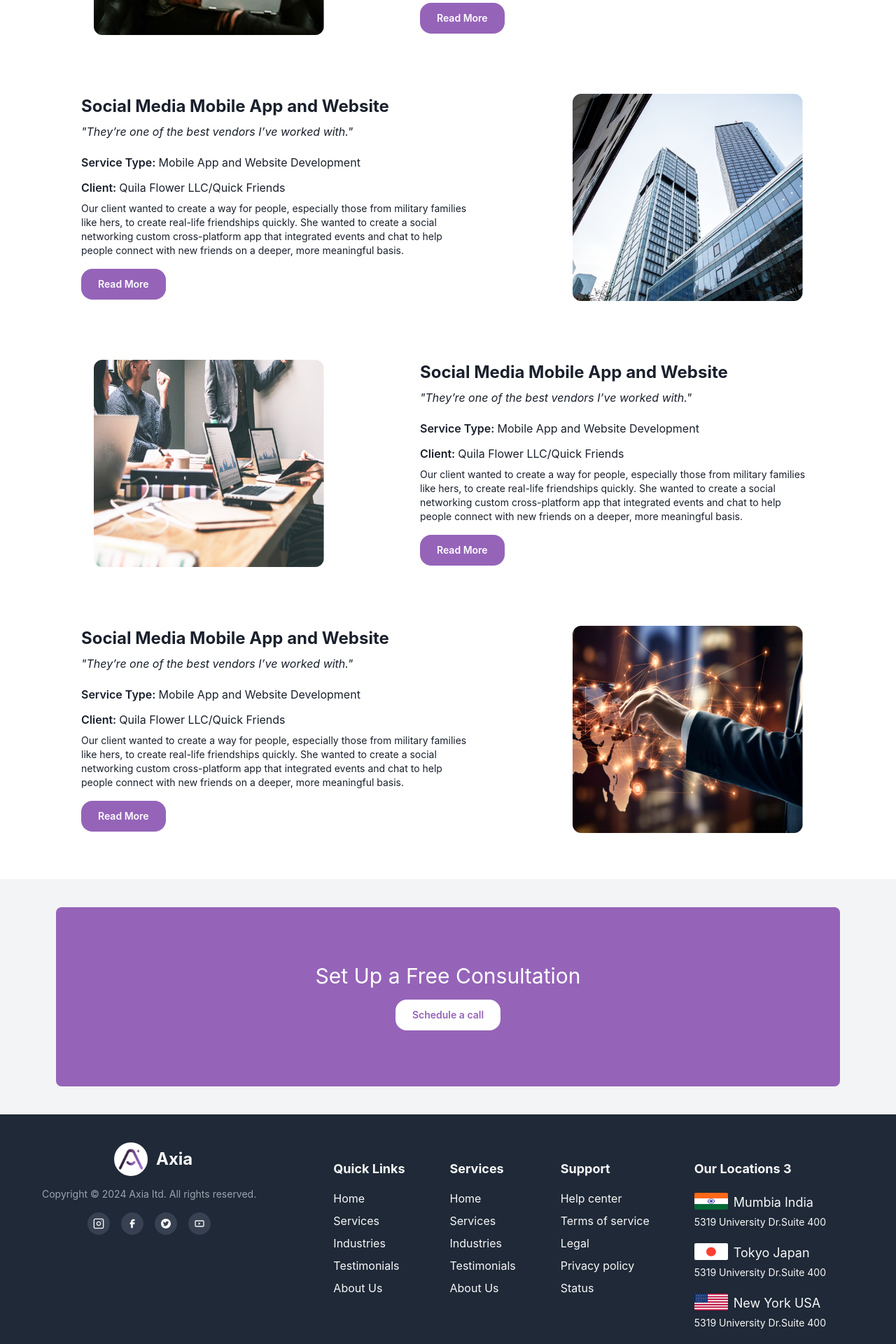
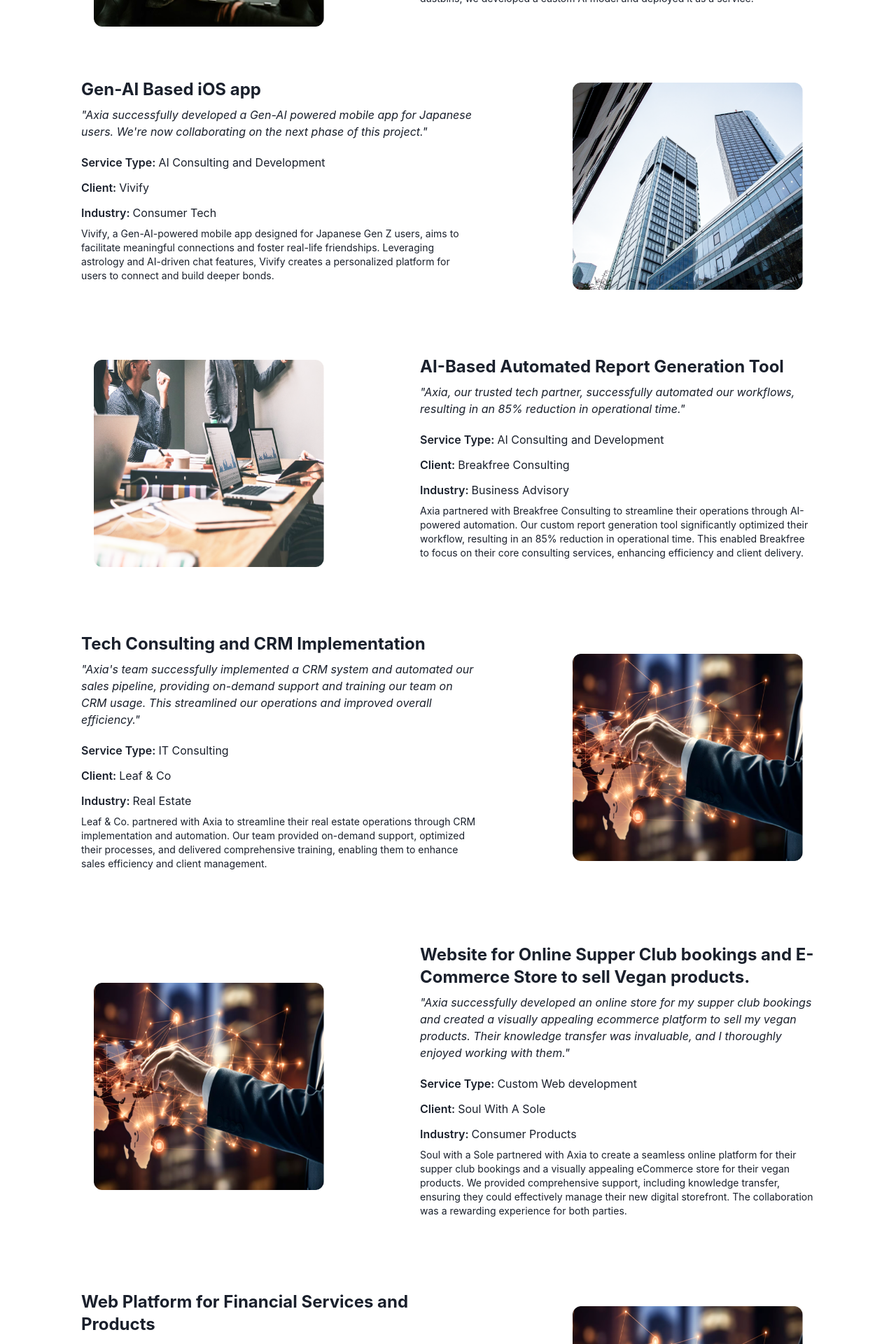
Before and after one commit to axia-ai/axia-ai-website, a React (Vite) app: page /testimonials in a window 1280 px wide. Shown: the part 720-2640 px from the top of the page at 70% size. Built offline with nearby package versions, Linux system fonts and the light colour scheme.

Commit message:
updated testimonials content

```diff
--- a/src/Components/Footer/Footer.jsx
+++ b/src/Components/Footer/Footer.jsx
@@ -133,33 +133,33 @@
           </div>
           <div className=" flex flex-col max-md:items-center">
             <div className="my-6 flex flex-col ">
-              <h3 className="font-bold text-lg mb-5">Our Locations 3</h3>
+              <h3 className="font-bold text-lg mb-5">Our Locations</h3>
               <ul className="space-y-2">
                 <li>
                   <div className="justify-items-start mb-5 max-md:justify-center">
                     <div className="flex ">
                       <img src={IndianFlag} alt="India" className="w-12 h-6 rounded-sm"/>
-                      <h1 className="ml-2 text-lg">Mumbia India</h1>
+                      <h1 className="ml-2 text-lg">Mumbai, India</h1>
                     </div>
-                    <h1 className="text-sm mt-1">5319 University Dr.Suite 400</h1>
+                    {/* <h1 className="text-sm mt-1">5319 University Dr.Suite 400</h1> */}
                   </div>
                 </li>
                 <li>
                   <div className="justify-items-start  mb-5 ">
                     <div className="flex ">
                       <img src={JapanFlag} alt="Japan" className="w-12 h-6 rounded-sm"/>
-                      <h1 className="ml-2 text-lg">Tokyo Japan</h1>
+                      <h1 className="ml-2 text-lg">Tokyo, Japan</h1>
                     </div>
-                    <h1 className="text-sm mt-1">5319 University Dr.Suite 400</h1>
+                    {/* <h1 className="text-sm mt-1">5319 University Dr.Suite 400</h1> */}
                   </div>
                 </li>
                 <li>
                   <div className="justify-items-start">
                     <div className="flex ">
                       <img src={USAFlag} alt="USA" className="w-12 h-6 rounded-sm" />
-                      <h1 className="ml-2 text-lg">New York USA</h1>
+                      <h1 className="ml-2 text-lg">New York, USA</h1>
                     </div>
-                    <h1 className="text-sm mt-1">5319 University Dr.Suite 400</h1>
+                    {/* <h1 className="text-sm mt-1">5319 University Dr.Suite 400</h1> */}
                   </div>
                 </li>
               </ul>
--- a/src/Components/Pages/TestimonialsPage.jsx
+++ b/src/Components/Pages/TestimonialsPage.jsx
@@ -7,7 +7,7 @@
     <Layout
       heroHeading={"Testimonials"}
       heroPara={
-        "The point of using Lorem Ipsum is that it has a more-or-less normal distribution of letters, as opposed to using 's"
+        "Explore the Success Stories from Our Clients"
       }
     >
       <TestimonialPage />
--- a/src/Components/TestimonialsComponent/Testimonial.jsx
+++ b/src/Components/TestimonialsComponent/Testimonial.jsx
@@ -1,7 +1,7 @@
 import React from 'react';
 import Button from "../ReusableComponents/Button";
 
-const SocialMediaComponent = ({ image, imagePosition, testimonialHeading, serviceType, clientName, testimonialPara, clientQuote }) => {
+const SocialMediaComponent = ({ image, imagePosition, testimonialHeading, serviceType, clientName, industry, testimonialPara, clientQuote }) => {
   const isImageRight = imagePosition === 'right';
 
   return (
@@ -15,11 +15,12 @@
         <div className="block leading-8">
             <p className="font-semibold mb-1">Service Type: <span className="font-normal">{serviceType}</span></p>
             <p className="font-semibold mb-1">Client: <span className="font-normal">{clientName}</span></p>
+            <p className="font-semibold mb-1">Industry: <span className="font-normal">{industry}</span></p>
         </div>
         <p className="mb-4 text-sm sm:text-md">
             {testimonialPara}
         </p>
-        <Button color="purple">Read More</Button>
+        {/* <Button color="purple">Read More</Button> */}
       </div>
     </div>
   );
--- a/src/Components/TestimonialsComponent/TestimonialPage.jsx
+++ b/src/Components/TestimonialsComponent/TestimonialPage.jsx
@@ -11,48 +11,99 @@
       <Testimonial
         image={testimonial1}
         imagePosition={"left"}
-        testimonialHeading={"Social Media Mobile App and Website"}
-        serviceType={"Mobile App and Website Development"}
-        clientName={"Quila Flower LLC/Quick Friends"}
+        testimonialHeading={"AI for Waste Management"}
+        serviceType={"AI Consulting and Development "}
+        clientName={"Ecosense-Enviro"}
+        industry = {"Sustainability/ Climate Change"}
         testimonialPara={
-          "Our client wanted to create a way for people, especially those from military families like hers, to create real-life friendships quickly. She wanted to create a social networking custom cross-platform app that integrated events and chat to help people connect with new friends on a deeper, more meaningful basis."
+          "To address our client's need for automated waste sorting in MRF facilities and dustbins, we developed a custom AI model and deployed it as a service."
         }
-        clientQuote={"They’re one of the best vendors I’ve worked with."}
+        clientQuote={"Axia's expert consultation on computer vision enabled us to successfully automate our waste sorting process."}
       />
       <Testimonial
         image={testimonial2}
         imagePosition={"right"}
-        testimonialHeading={"Social Media Mobile App and Website"}
-        serviceType={"Mobile App and Website Development"}
-        clientName={"Quila Flower LLC/Quick Friends"}
+        testimonialHeading={"Gen-AI Based iOS app"}
+        serviceType={"AI Consulting and Development"}
+        clientName={"Vivify"}
+        industry={"Consumer Tech"}
         testimonialPara={
-          "Our client wanted to create a way for people, especially those from military families like hers, to create real-life friendships quickly. She wanted to create a social networking custom cross-platform app that integrated events and chat to help people connect with new friends on a deeper, more meaningful basis."
+          "Vivify, a Gen-AI-powered mobile app designed for Japanese Gen Z users, aims to facilitate meaningful connections and foster real-life friendships. Leveraging astrology and AI-driven chat features, Vivify creates a personalized platform for users to connect and build deeper bonds."
         }
-        clientQuote={"They’re one of the best vendors I’ve worked with."}
+        clientQuote={"Axia successfully developed a Gen-AI powered mobile app for Japanese users. We're now collaborating on the next phase of this project."}
       />
       <Testimonial
         image={testimonial3}
         imagePosition={"left"}
-        testimonialHeading={"Social Media Mobile App and Website"}
-        serviceType={"Mobile App and Website Development"}
-        clientName={"Quila Flower LLC/Quick Friends"}
+        testimonialHeading={"AI-Based Automated Report Generation Tool "}
+        serviceType={"AI Consulting and Development"}
+        clientName={"Breakfree Consulting"}
+        industry={"Business Advisory"}
         testimonialPara={
-          "Our client wanted to create a way for people, especially those from military families like hers, to create real-life friendships quickly. She wanted to create a social networking custom cross-platform app that integrated events and chat to help people connect with new friends on a deeper, more meaningful basis."
+          "Axia partnered with Breakfree Consulting to streamline their operations through AI-powered automation. Our custom report generation tool significantly optimized their workflow, resulting in an 85% reduction in operational time. This enabled Breakfree to focus on their core consulting services, enhancing efficiency and client delivery."
         }
-        clientQuote={"They’re one of the best vendors I’ve worked with."}
+        clientQuote={"Axia, our trusted tech partner, successfully automated our workflows, resulting in an 85% reduction in operational time."}
       />
       <Testimonial
         image={testimonial4}
         imagePosition={"right"}
-        testimonialHeading={"Social Media Mobile App and Website"}
-        serviceType={"Mobile App and Website Development"}
-        clientName={"Quila Flower LLC/Quick Friends"}
+        testimonialHeading={"Tech Consulting and CRM Implementation"}
+        serviceType={"IT Consulting"}
+        clientName={"Leaf & Co"}
+        industry={"Real Estate"}
         testimonialPara={
-          "Our client wanted to create a way for people, especially those from military families like hers, to create real-life friendships quickly. She wanted to create a social networking custom cross-platform app that integrated events and chat to help people connect with new friends on a deeper, more meaningful basis."
+          "Leaf & Co. partnered with Axia to streamline their real estate operations through CRM implementation and automation. Our team provided on-demand support, optimized their processes, and delivered comprehensive training, enabling them to enhance sales efficiency and client management."
         }
-        clientQuote={"They’re one of the best vendors I’ve worked with."}
+        clientQuote={"Axia's team successfully implemented a CRM system and automated our sales pipeline, providing on-demand support and training our team on CRM usage. This streamlined our operations and improved overall efficiency."}
       />
-
+      <Testimonial
+        image={testimonial4}
+        imagePosition={"left"}
+        testimonialHeading={"Website for Online Supper Club bookings and E-Commerce Store to sell Vegan products."}
+        serviceType={"Custom Web development"}
+        clientName={"Soul With A Sole"}
+        industry={"Consumer Products"}
+        testimonialPara={
+          "Soul with a Sole partnered with Axia to create a seamless online platform for their supper club bookings and a visually appealing eCommerce store for their vegan products. We provided comprehensive support, including knowledge transfer, ensuring they could effectively manage their new digital storefront. The collaboration was a rewarding experience for both parties."
+        }
+        clientQuote={"Axia successfully developed an online store for my supper club bookings and created a visually appealing ecommerce platform to sell my vegan products. Their knowledge transfer was invaluable, and I thoroughly enjoyed working with them."}
+      />
+      <Testimonial
+        image={testimonial4}
+        imagePosition={"right"}
+        testimonialHeading={"Web Platform for Financial Services and Products"}
+        serviceType={"Custom Software development"}
+        clientName={"Fintm Solutions"}
+        industry={"Finance"}
+        testimonialPara={
+          "Fintm Solutions partnered with Axia to redesign and redevelop their fintech platform. Our team delivered a sophisticated, elegant design that enhanced the platform's aesthetics and functionality, catering to the specific needs of financial services and product companies."
+        }
+        clientQuote={"Axia's skilled tech team redesigned and redeveloped our fintech platform, creating a visually stunning and user-friendly interface."}
+      />
+       <Testimonial
+        image={testimonial4}
+        imagePosition={"left"}
+        testimonialHeading={"Website for Interior Design Company"}
+        serviceType={"Custom Web development"}
+        clientName={"Independent Marketing Consultant"}
+        industry={"Marketing"}
+        testimonialPara={
+          "Kiran Bhatani, an independent marketing consultant, partnered with Axia to revamp her interior design client's website. Our tech team's expertise ensured a seamless project execution, resulting in a polished, modern website that perfectly aligns with the client's aesthetic vision."
+        }
+        clientQuote={"Axia's tech team provided exceptional support in revamping my client's website, delivering a professional and effective result."}
+      />
+      <Testimonial
+        image={testimonial4}
+        imagePosition={"right"}
+        testimonialHeading={"Data Analytics for SEO Agency"}
+        serviceType={"Data Analytics and IT consulting"}
+        clientName={"Xcelerate.digital"}
+        industry={"SEO And Marketing"}
+        testimonialPara={
+          "Xcelerate.digital partnered with Axia to develop a comprehensive SEO data analytics dashboard specifically designed for their client's needs.  Axia's expert team also provided ongoing support for Xcelerate.digital's own website development and offered tech consulting services. This collaboration empowered Xcelerate.digital to deliver data-driven insights to their clients while strengthening their internal digital expertise."
+        }
+        clientQuote={"Axia's expert team developed a customized SEO data analytics dashboard and provided comprehensive support for our website development and tech consulting needs."}
+      />
     </>
   );
 }
```
